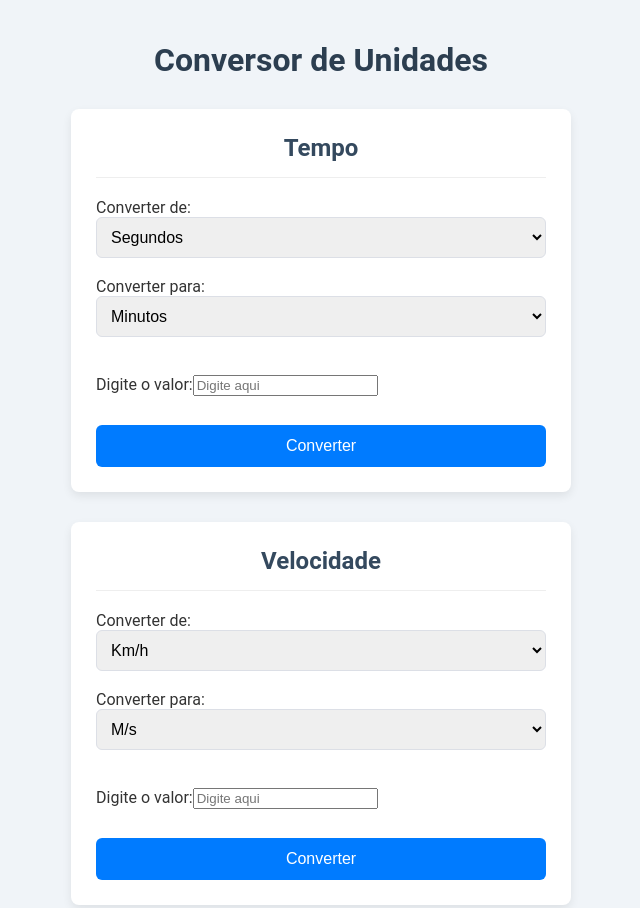
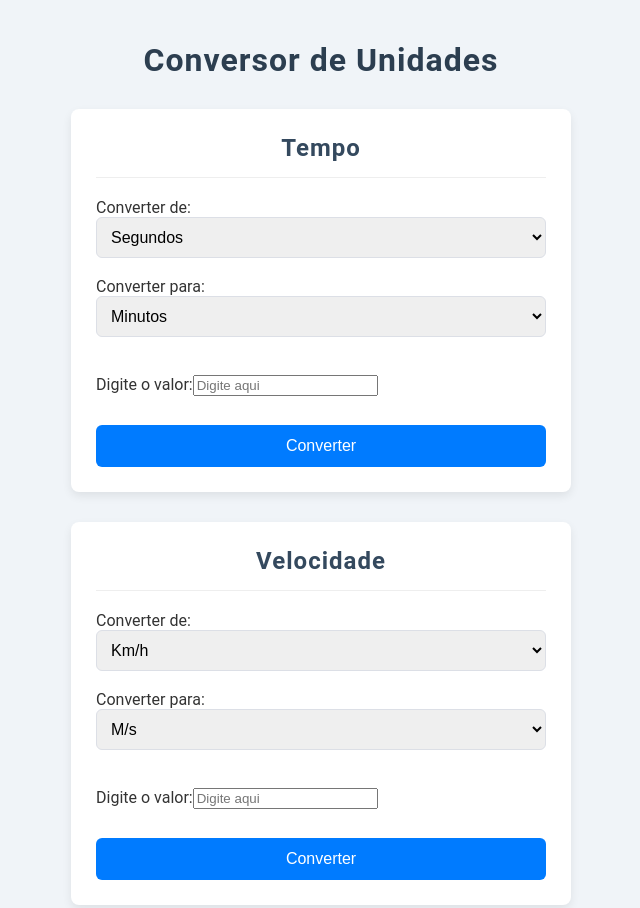
Before and after one commit to MelissaCamp/ConversorMedidas, a plain HTML site: page index.html in a window 1280 px wide. Shown: the top 908 px of the page, without its empty margins (319-959 px from the left). Drawn offline with Linux system fonts and the light colour scheme.

Commit message:
Update style.css

```diff
--- a/style.css
+++ b/style.css
@@ -16,6 +16,7 @@ h1 {
     text-align: center;
     color: #2c3e50;
     margin-bottom: 30px;
+    letter-spacing: 1px;
 }
 
 
@@ -34,6 +35,7 @@ h1 {
     color: #34495e;
     border-bottom: 1px solid #eee;
     padding-bottom: 15px;
+    letter-spacing: 1px;
 }
 
 .form-group {
@@ -57,6 +59,7 @@ input[type="number"], select {
 }
 
 button {
+    transition:  background-color 0.3s ease;
     width: 100%;
     padding: 12px;
     background-color: #007bff;
```
